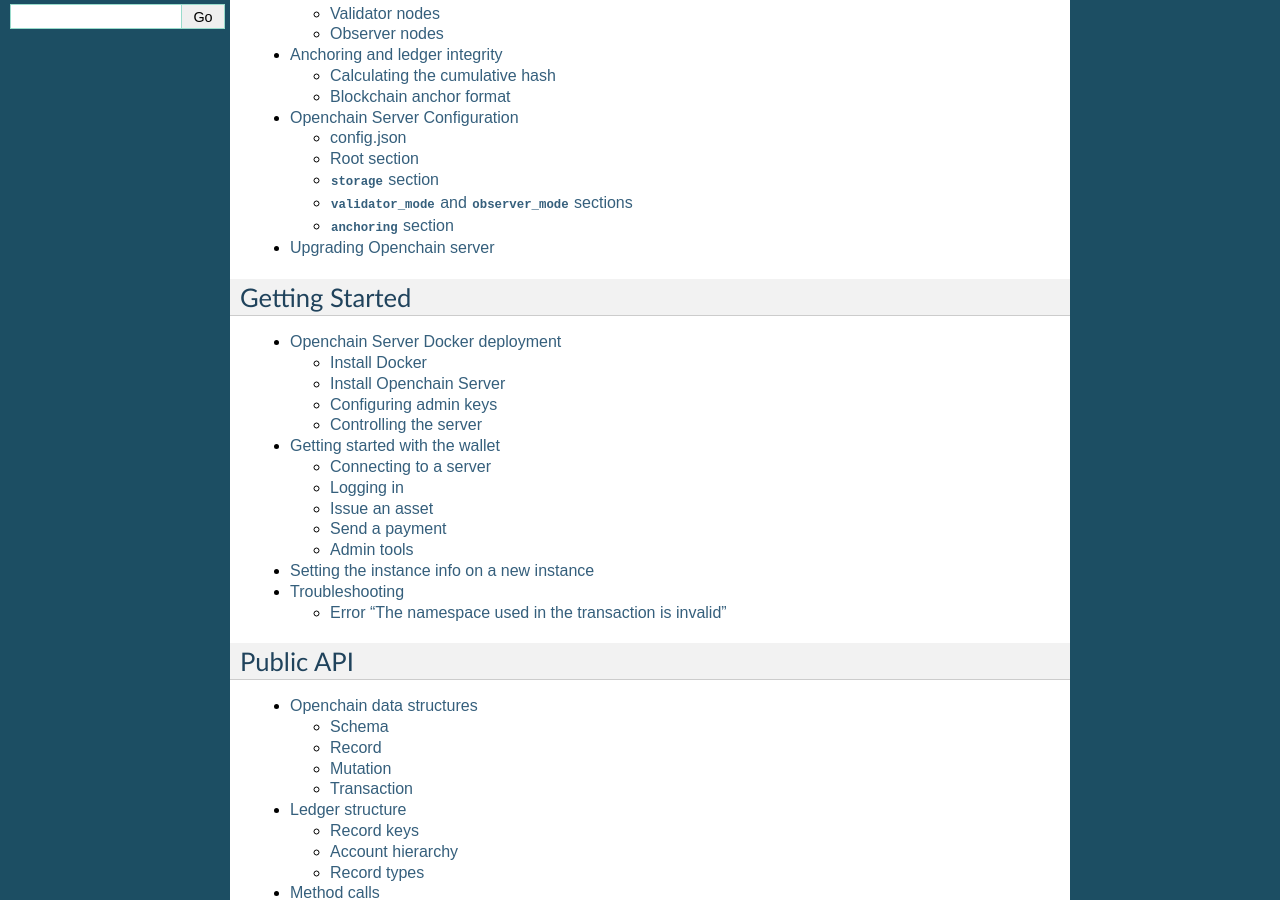
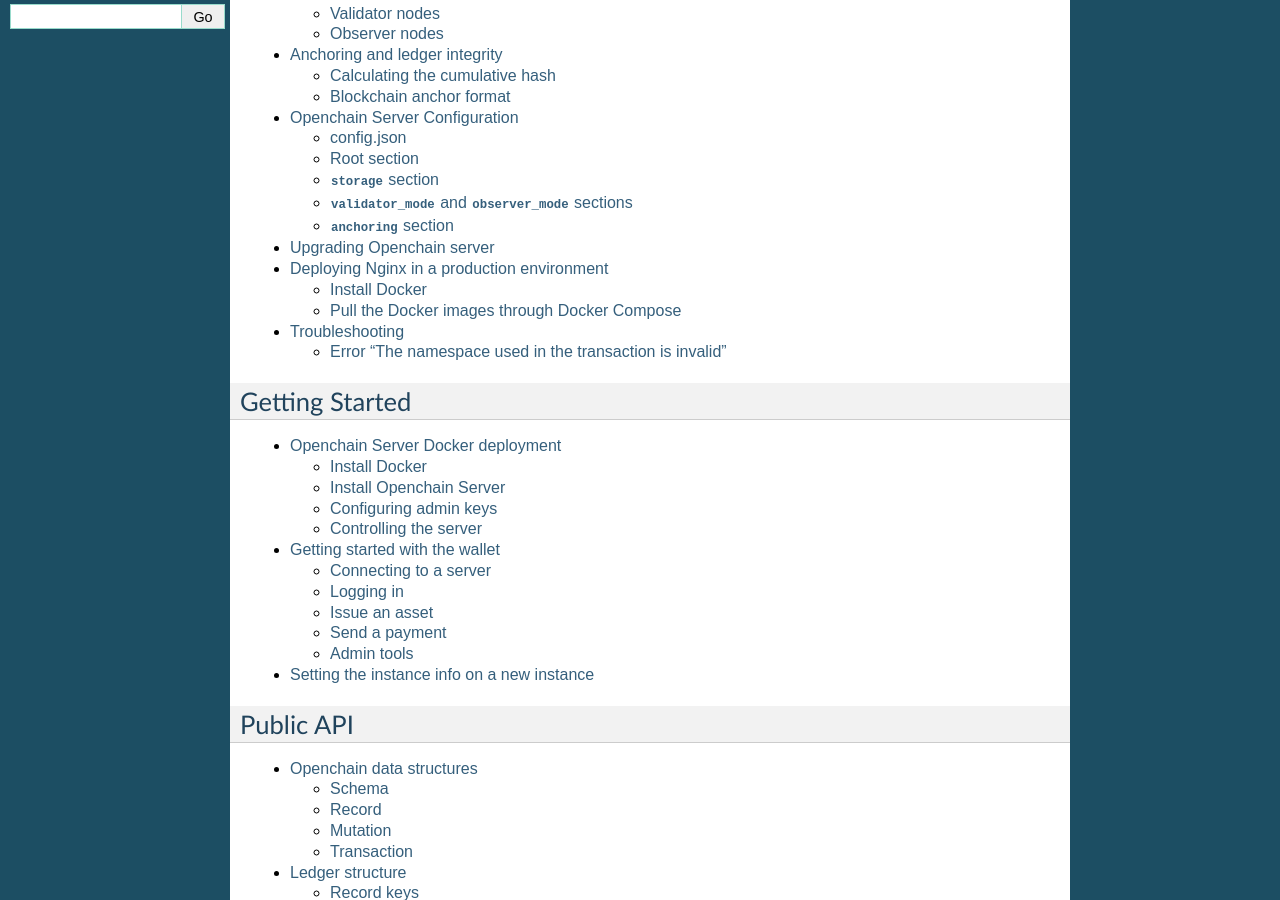
Before and after one commit to openchain/docs, a Sphinx documentation site: the page built from docs/source/index.rst, in a window 1280 px wide and 900 px high, scrolled down 307 px. Built offline with Sphinx 7.4.7, drawn with Linux system fonts in a browser that asks for light colours; some of the changed lines change nothing that is shown.

Commit message:
Document how to run Openchain with Nginx

```diff
--- /dev/null
+++ b/docs/source/general/nginx-deployment.rst
@@ -0,0 +1,41 @@
+.. _nginx-deployment:
+
+Deploying Nginx in a production environment
+===========================================
+
+In production, it is recommended to proxy the Openchain server behind a reverse proxy server such as Nginx. This architecture enables a number of possibilities:
+
+- Expose Openchain through SSL/TLS
+- Host multiple Openchain server instances on the same port
+- Change the URL path under which the Openchain server is being exposed
+- Route requests to different Openchain instances depending on the host name used
+
+This document explain the few steps necessary to expose Openchain through Nginx.
+
+Install Docker
+--------------
+
+Refer to the :ref:`base Docker deployment documentation <docker-deployment>` to find out how to install Docker and Docker Compose.
+
+Pull the Docker images through Docker Compose
+---------------------------------------------
+
+Clone the openchain/docker repository from GitHub, and copy the configuration files from the templates provided.
+
+.. code-block:: bash
+
+    git clone https://github.com/openchain/docker.git openchain
+    cd openchain
+    cp templates/docker-compose-nginx.yml docker-compose.yml
+    mkdir data
+    cp templates/config.json data/config.json
+
+Edit the configuration file (``data/config.json``) as described in the :ref:`base Docker deployment documentation <docker-deployment>`.
+
+You can now start the server:
+
+.. code-block:: bash
+
+    docker-compose up -d
+
+.. note:: By default, Nginx will run on port 80.
--- a/docs/source/index.rst
+++ b/docs/source/index.rst
@@ -14,6 +14,8 @@
    general/anchoring.rst
    general/configuration.rst
    general/upgrade.rst
+   general/nginx-deployment.rst
+   general/troubleshooting.rst
 
 Getting Started
 ---------------
@@ -24,7 +26,6 @@
    general/docker-deployment.rst
    general/client.rst
    general/ledger-info.rst
-   general/troubleshooting.rst
 
 Public API
 ----------
```
